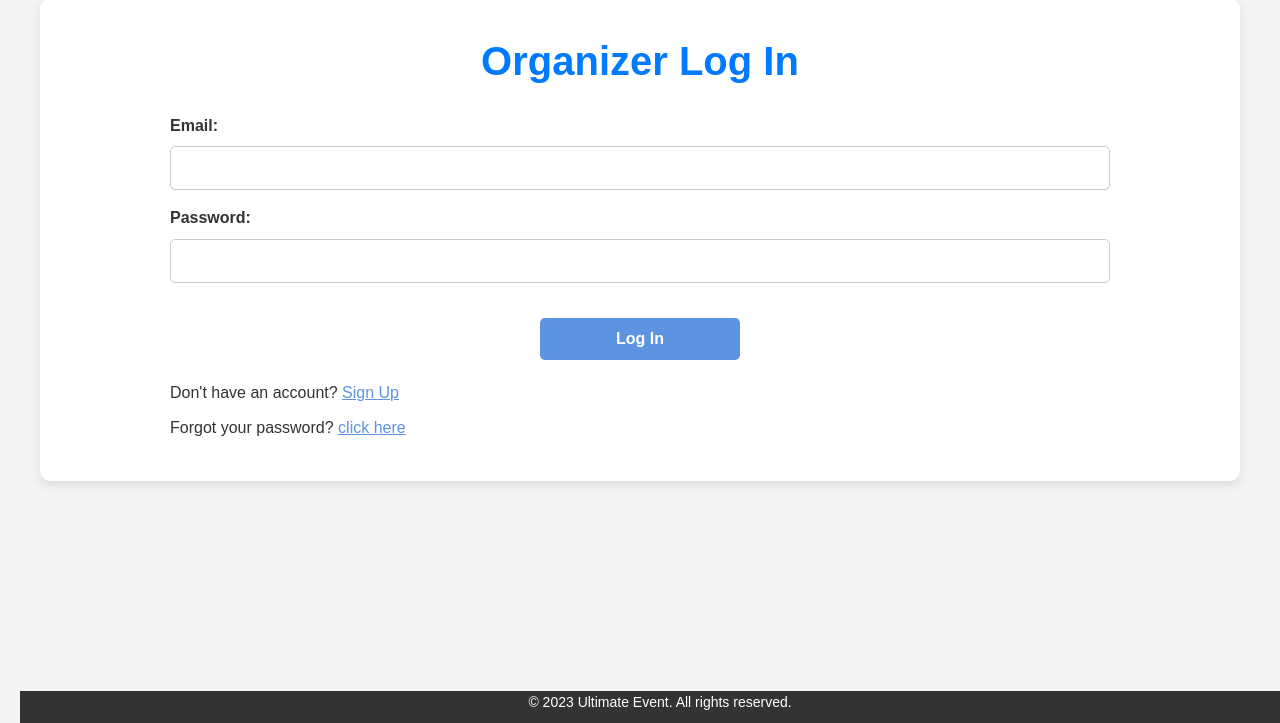
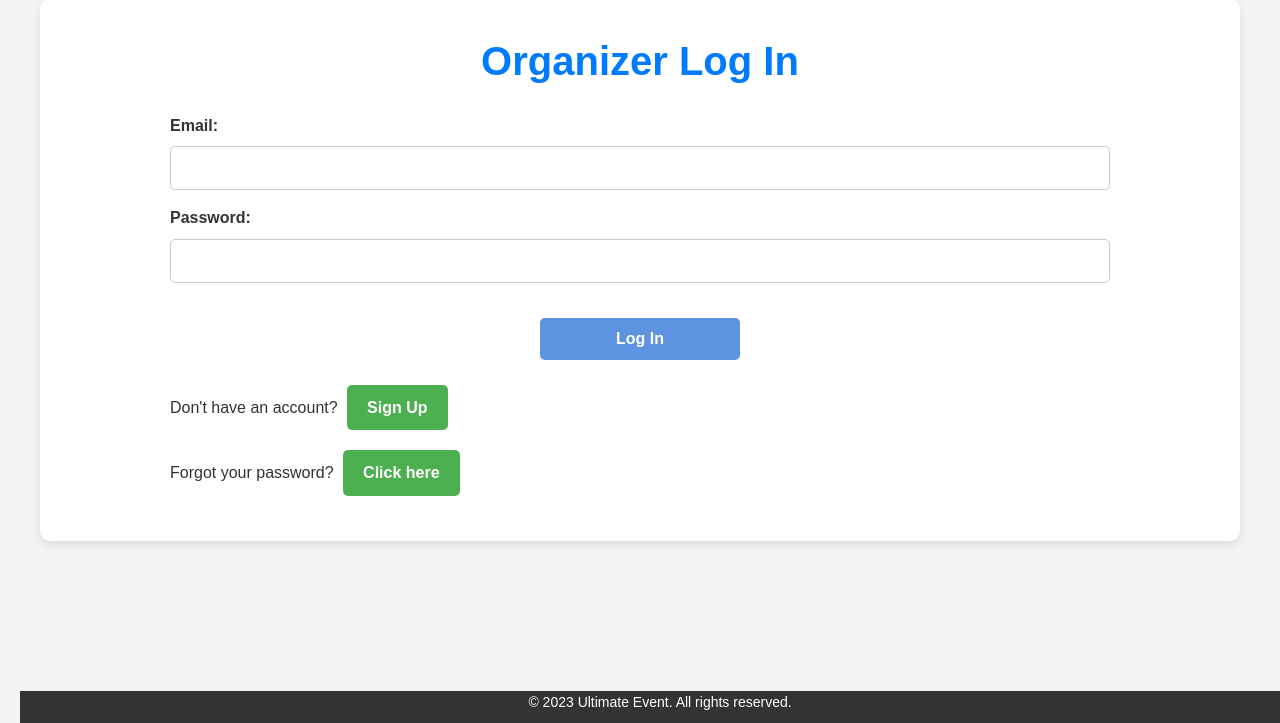
Before and after one commit to elnatan3/New_Ultimate_Event, a Flask app: page /organizer_login in a window 1280 px wide. Shown: the part 77-800 px from the top of the page. Run offline with Flask 2, Linux system fonts and the light colour scheme.

Commit message:
Improved the design and optimized code

```diff
--- a/static/styles/style.css
+++ b/static/styles/style.css
@@ -365,6 +365,24 @@ body {
 .login-button:focus,
 .logout-button:focus {
     transition: box-shadow 0.2s ease-in-out;
+}
+
+.button-style a {
+  display: inline-block;
+  padding: 10px 20px;
+  margin: 5px;
+  background-color: #4CAF50;
+  color: white;
+  text-align: center;
+  text-decoration: none;
+  font-weight: bold;
+  border-radius: 5px;
+  transition: background-color 0.3s, transform 0.3s;
+}
+
+.button-style a:hover, .button-style a:active {
+  background-color: #45a049;
+  transform: translateY(-2px);
 }
 
 .content {
--- a/templates/organizer_login.html
+++ b/templates/organizer_login.html
@@ -16,10 +16,13 @@
   <br />
   <button type="submit">Log In</button>
 </form>
-<p style="margin-left: 100px; margin-right: 100px">
-  Don't have an account? <a href="{{ url_for('new_organizer') }}">Sign Up</a>
+<p style="margin-left: 100px; margin-right: 100px;">
+  Don't have an account?
+  <span class="button-style"><a href="{{ url_for('new_user') }}">Sign Up</a></span>
 </p>
 <p style="margin-left: 100px; margin-right: 100px;">
-  Forgot your password? <a href="{{ url_for('reset_password') }}">click here</a>
+  Forgot your password?
+  <span class="button-style"><a href="{{ url_for('reset_password') }}">Click here</a></span>
 </p>
+
 {% endblock %}
```
Also changed, not shown: templates/existing_user.html (+8 -3 lines).
